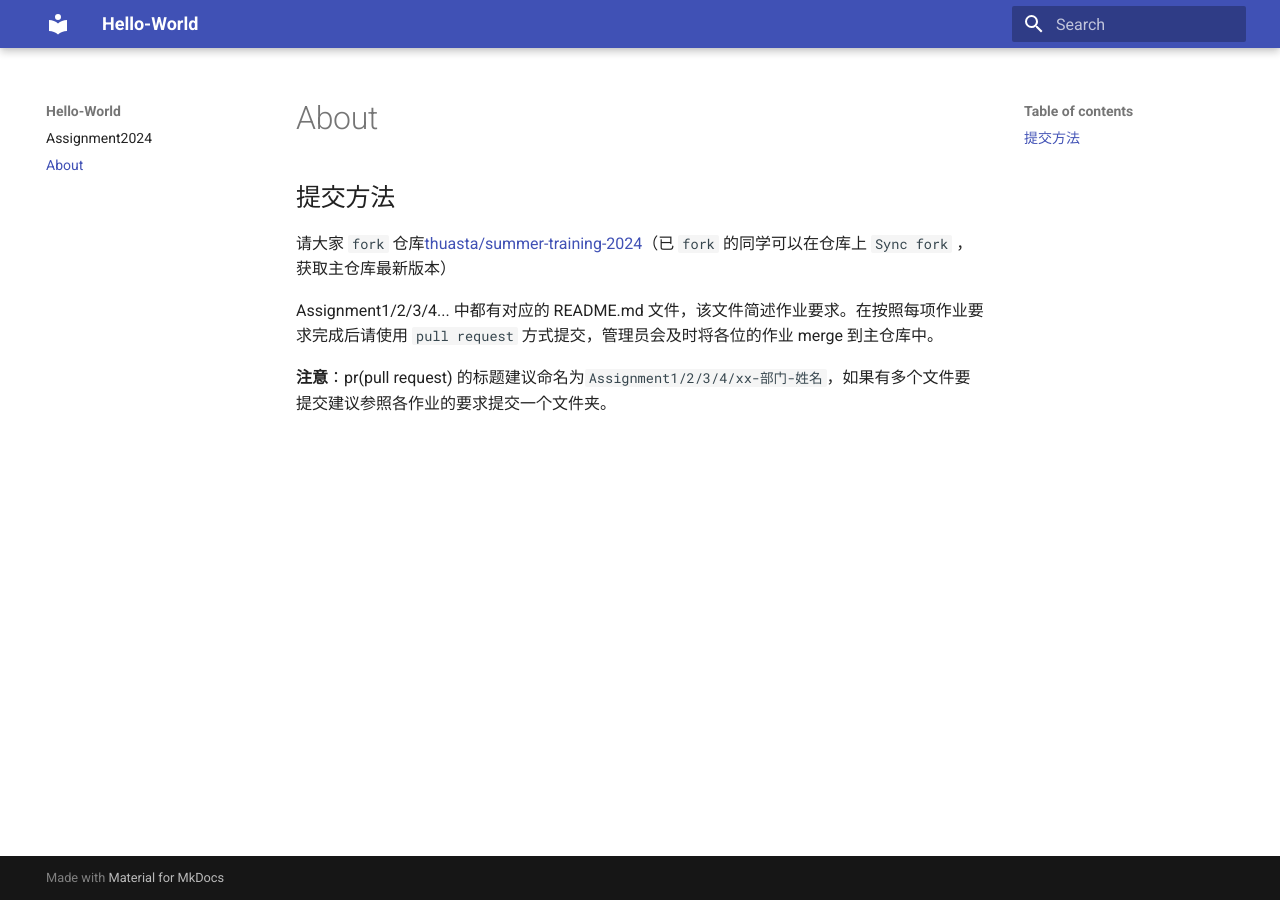
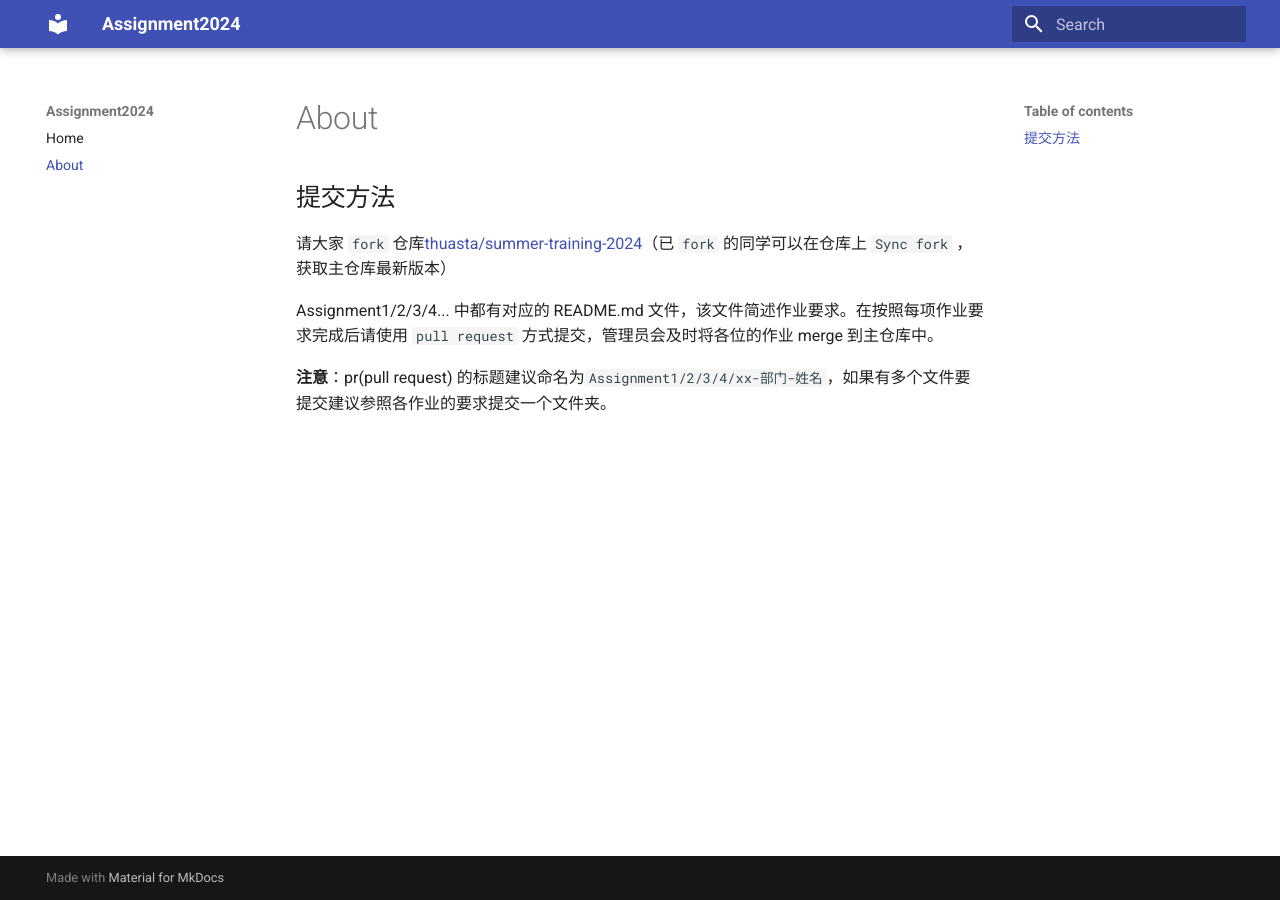
Before and after one commit to LxCCode/Hello-World, an MkDocs documentation site: the page built from docs/about.md, in a window 1280 px wide. Built offline with MkDocs 1.6.1 and Material for MkDocs 9.7.7, drawn with Linux system fonts in a browser that asks for light colours.

Commit message:
Update mkdocs.yml

```diff
--- a/mkdocs.yml
+++ b/mkdocs.yml
@@ -1,8 +1,8 @@
-site_name: Hello-World
+site_name: Assignment2024
 
 nav:
-    - index.md
-    - about.md
+    - Home: index.md
+    - About: about.md
 theme:
   name: material
 
```
